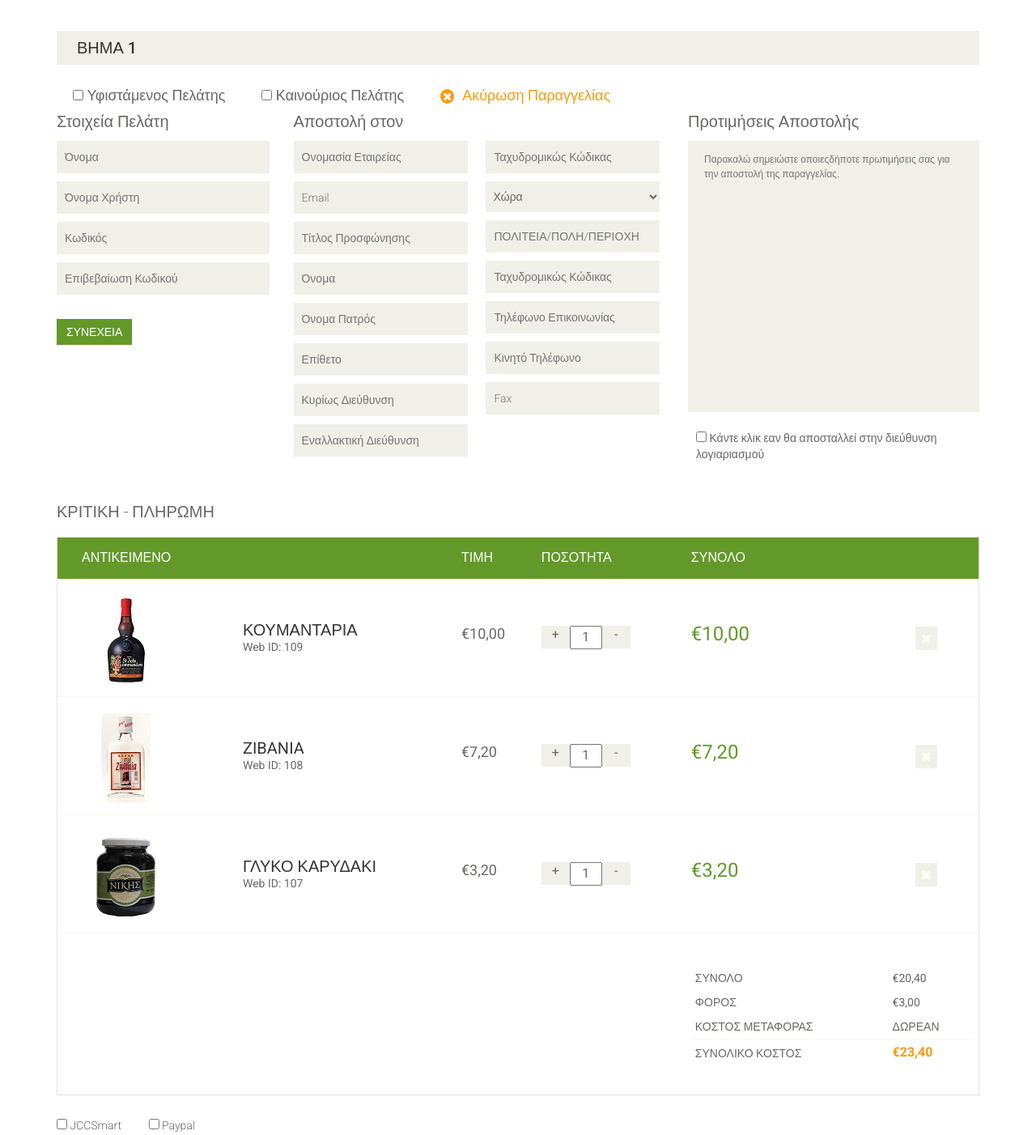
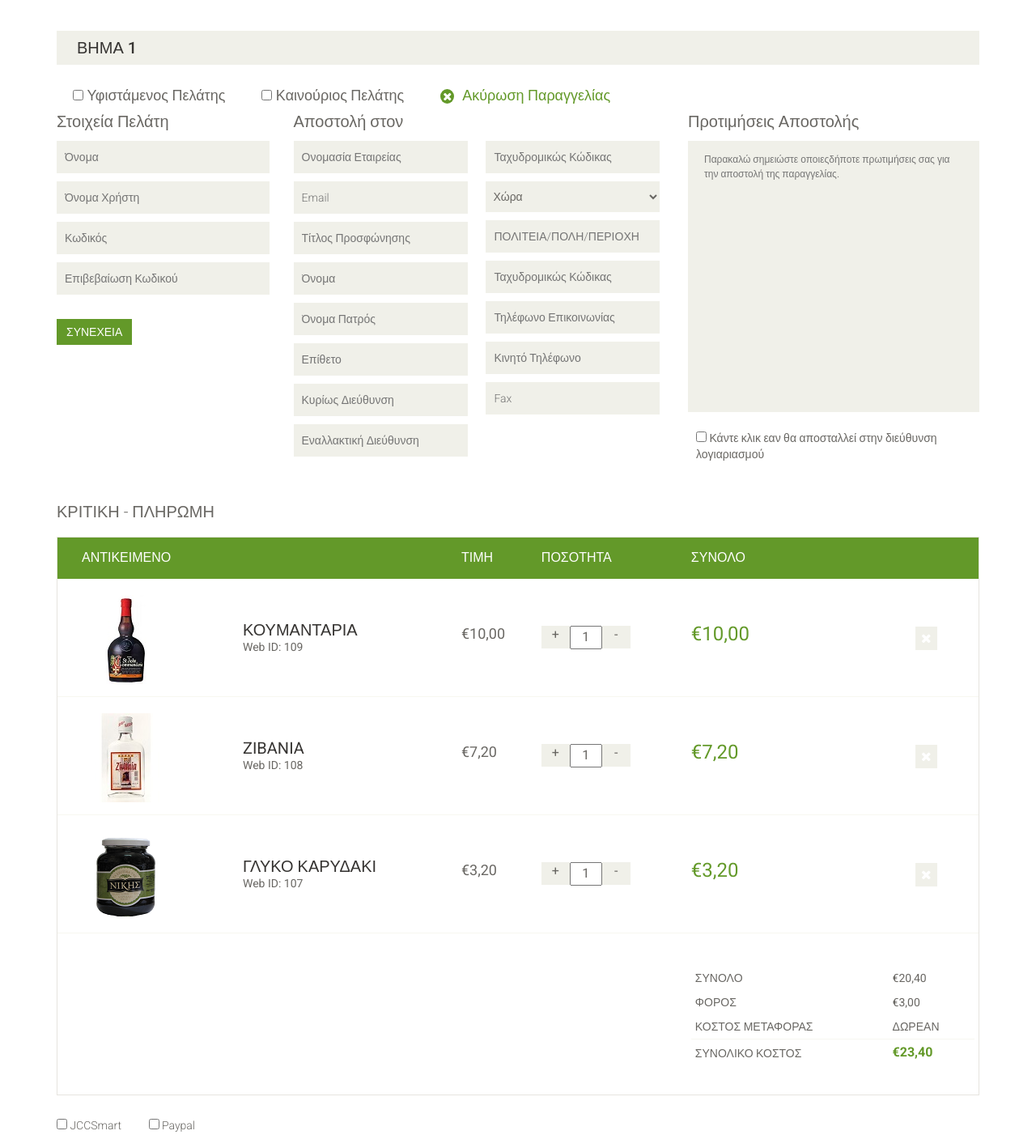
Before and after one commit to gterty01/epl361.winter14.teamC, a PHP site: page /checkout.html in a window 1280 px wide. Shown: the part 305-1707 px from the top of the page at 81% size. Run offline with PHP 8.4, Linux system fonts and the light colour scheme.

Commit message:
Update main.css

```diff
--- a/css/main.css
+++ b/css/main.css
@@ -1802,7 +1802,7 @@ h2.title {
 }
 
 .checkout-options .nav li a {
-  color: #FE980F;
+	color: #639929;
 	font-size: 18px;
 	font-weight: normal;
 	padding: 0
@@ -1816,7 +1816,7 @@ h2.title {
 	margin-right: 10px;
 	border-radius: 50%;
 	padding: 5px;
-  background: #FE980F;
+	background: #639929;
 	color:#fff;
 	font-size: 14px;
 	padding: 2px 3px;
@@ -1932,7 +1932,7 @@ h2.title {
 
 #cart_items .cart_info
 .table.table-condensed.total-result span {
-  color: #FE980F;
+	color: #639929;
 	font-weight: 700;
 	font-size: 16px
 }
```
Lines whose indentation alone changed are shown as unchanged.
